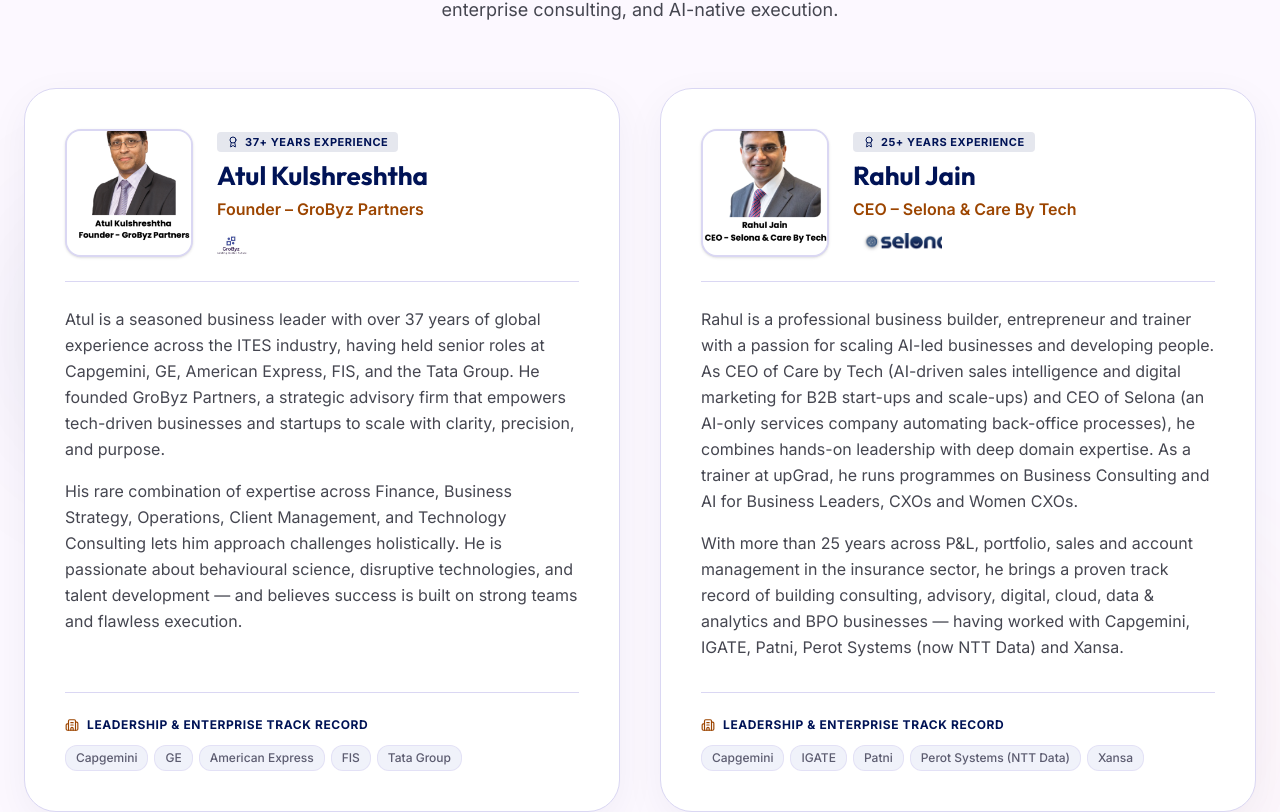
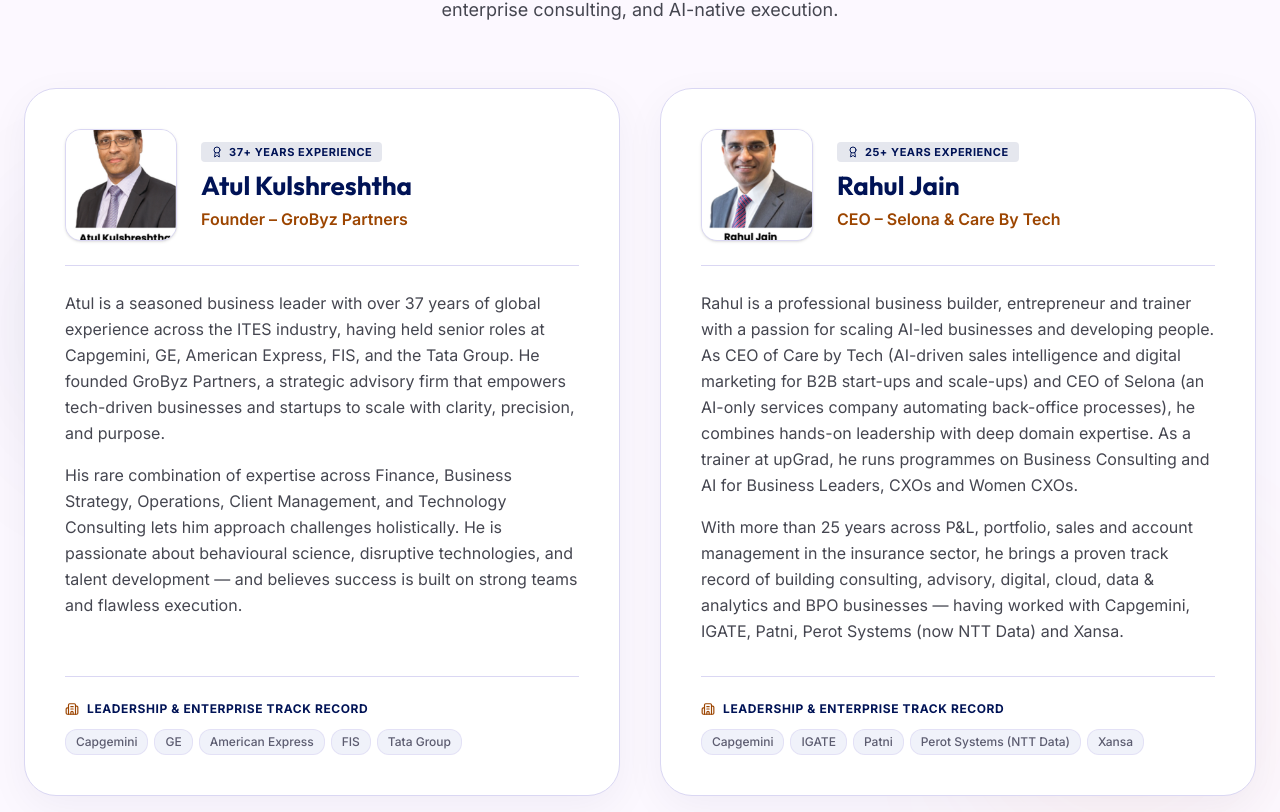
Before and after one commit to pranamyajainn/ThinkAI-CFOclub-landingpage, a Next.js app: page / in a window 1280 px wide. Shown: the part 4895-5707 px from the top of the page. Built offline with nearby package versions, Linux system fonts and the light colour scheme.

Commit message:
fix: remove newsletter teaser from landing page, clean leader portraits to fill square without text, remove logos

```diff
--- a/src/app/page.tsx
+++ b/src/app/page.tsx
@@ -7,7 +7,6 @@
 import Features from "@/components/Features";
 import WhatWeCover from "@/components/WhatWeCover";
 import CommunityLeaders from "@/components/CommunityLeaders";
-import NewsletterTeaser from "@/components/NewsletterTeaser";
 import WaitlistForm from "@/components/WaitlistForm";
 import Footer from "@/components/Footer";
 
@@ -23,7 +22,6 @@
         <Features />
         <WhatWeCover />
         <CommunityLeaders />
-        <NewsletterTeaser />
         <WaitlistForm />
       </main>
       <Footer />
--- a/src/components/CommunityLeaders.tsx
+++ b/src/components/CommunityLeaders.tsx
@@ -3,57 +3,38 @@
 import React from "react";
 import Image from "next/image";
 import { motion } from "framer-motion";
-import { Sparkles, Award, Building2, Briefcase } from "lucide-react";
+import { Sparkles, Award, Building2 } from "lucide-react";
 
 interface Leader {
   name: string;
   role: string;
-  company: string;
   image: string;
-  logo: string;
   experiencePill: string;
   companies: string[];
   bio: string[];
-  focusAreas: string[];
 }
 
 const leaders: Leader[] = [
   {
     name: "Atul Kulshreshtha",
     role: "Founder – GroByz Partners",
-    company: "GroByz Partners",
     image: "/images/leaders/atul-kulshreshtha.png",
-    logo: "/images/leaders/grobyz-logo.png",
     experiencePill: "37+ Years Experience",
     companies: ["Capgemini", "GE", "American Express", "FIS", "Tata Group"],
     bio: [
       "Atul is a seasoned business leader with over 37 years of global experience across the ITES industry, having held senior roles at Capgemini, GE, American Express, FIS, and the Tata Group. He founded GroByz Partners, a strategic advisory firm that empowers tech-driven businesses and startups to scale with clarity, precision, and purpose.",
       "His rare combination of expertise across Finance, Business Strategy, Operations, Client Management, and Technology Consulting lets him approach challenges holistically. He is passionate about behavioural science, disruptive technologies, and talent development — and believes success is built on strong teams and flawless execution.",
     ],
-    focusAreas: [
-      "Finance Strategy",
-      "Technology Consulting",
-      "Client Management",
-      "Executive Scaling",
-    ],
   },
   {
     name: "Rahul Jain",
     role: "CEO – Selona & Care By Tech",
-    company: "Selona & Care By Tech",
     image: "/images/leaders/rahul-jain.png",
-    logo: "/images/leaders/selona-logo.png",
     experiencePill: "25+ Years Experience",
     companies: ["Capgemini", "IGATE", "Patni", "Perot Systems (NTT Data)", "Xansa"],
     bio: [
       "Rahul is a professional business builder, entrepreneur and trainer with a passion for scaling AI-led businesses and developing people. As CEO of Care by Tech (AI-driven sales intelligence and digital marketing for B2B start-ups and scale-ups) and CEO of Selona (an AI-only services company automating back-office processes), he combines hands-on leadership with deep domain expertise. As a trainer at upGrad, he runs programmes on Business Consulting and AI for Business Leaders, CXOs and Women CXOs.",
       "With more than 25 years across P&L, portfolio, sales and account management in the insurance sector, he brings a proven track record of building consulting, advisory, digital, cloud, data & analytics and BPO businesses — having worked with Capgemini, IGATE, Patni, Perot Systems (now NTT Data) and Xansa.",
-    ],
-    focusAreas: [
-      "AI Back-Office Automation",
-      "B2B Scale-ups",
-      "CXO Executive Training",
-      "P&L Leadership",
     ],
   },
 ];
@@ -113,19 +94,20 @@
               className="bg-white rounded-[28px] sm:rounded-[32px] border border-surface-dim p-7 sm:p-10 shadow-[0_12px_40px_rgba(0,19,86,0.05)] hover:shadow-[0_20px_50px_rgba(0,19,86,0.09)] transition-all duration-300 flex flex-col justify-between"
             >
               <div>
-                {/* Top Row: Portrait + Identity + Brand */}
+                {/* Top Row: Portrait + Identity */}
                 <div className="flex flex-col sm:flex-row sm:items-center gap-6 pb-6 border-b border-surface-dim">
-                  {/* Portrait Headshot */}
-                  <div className="relative w-28 h-28 sm:w-32 sm:h-32 rounded-2xl overflow-hidden bg-[#F0F3FA] border-2 border-surface-dim shadow-sm flex-shrink-0">
+                  {/* Portrait Headshot (Clean, full-bleed square portrait with no text inside) */}
+                  <div className="relative w-24 h-24 sm:w-28 sm:h-28 rounded-2xl overflow-hidden bg-[#F0F3FA] border border-surface-dim shadow-sm flex-shrink-0">
                     <Image
                       src={leader.image}
                       alt={leader.name}
                       fill
                       className="object-cover object-top"
+                      priority
                     />
                   </div>
 
-                  {/* Name, Role & Tag */}
+                  {/* Name, Role & Experience Tag */}
                   <div className="flex-grow">
                     <div className="inline-flex items-center gap-1.5 px-2.5 py-0.5 rounded bg-primary/10 text-primary text-[11px] font-bold uppercase tracking-wider mb-2">
                       <Award className="w-3 h-3" />
@@ -139,18 +121,6 @@
                     <p className="text-sm sm:text-base font-semibold text-secondary mt-1">
                       {leader.role}
                     </p>
-
-                    {/* Associated Brand Logo */}
-                    <div className="mt-3 flex items-center gap-2">
-                      <div className="relative h-6 w-24 object-contain">
-                        <Image
-                          src={leader.logo}
-                          alt={leader.company}
-                          fill
-                          className="object-contain object-left"
-                        />
-                      </div>
-                    </div>
                   </div>
                 </div>
 
@@ -162,7 +132,7 @@
                 </div>
               </div>
 
-              {/* Bottom Metadata: Former Organizations & Expertise */}
+              {/* Bottom Metadata: Former Organizations & Enterprise Track Record */}
               <div className="mt-8 pt-6 border-t border-surface-dim">
                 <div className="mb-3 flex items-center gap-2 text-xs font-bold text-primary uppercase tracking-wider">
                   <Building2 className="w-3.5 h-3.5 text-secondary" />
```
Also changed, not shown: public/images/leaders/atul-kulshreshtha.png, public/images/leaders/rahul-jain.png.
